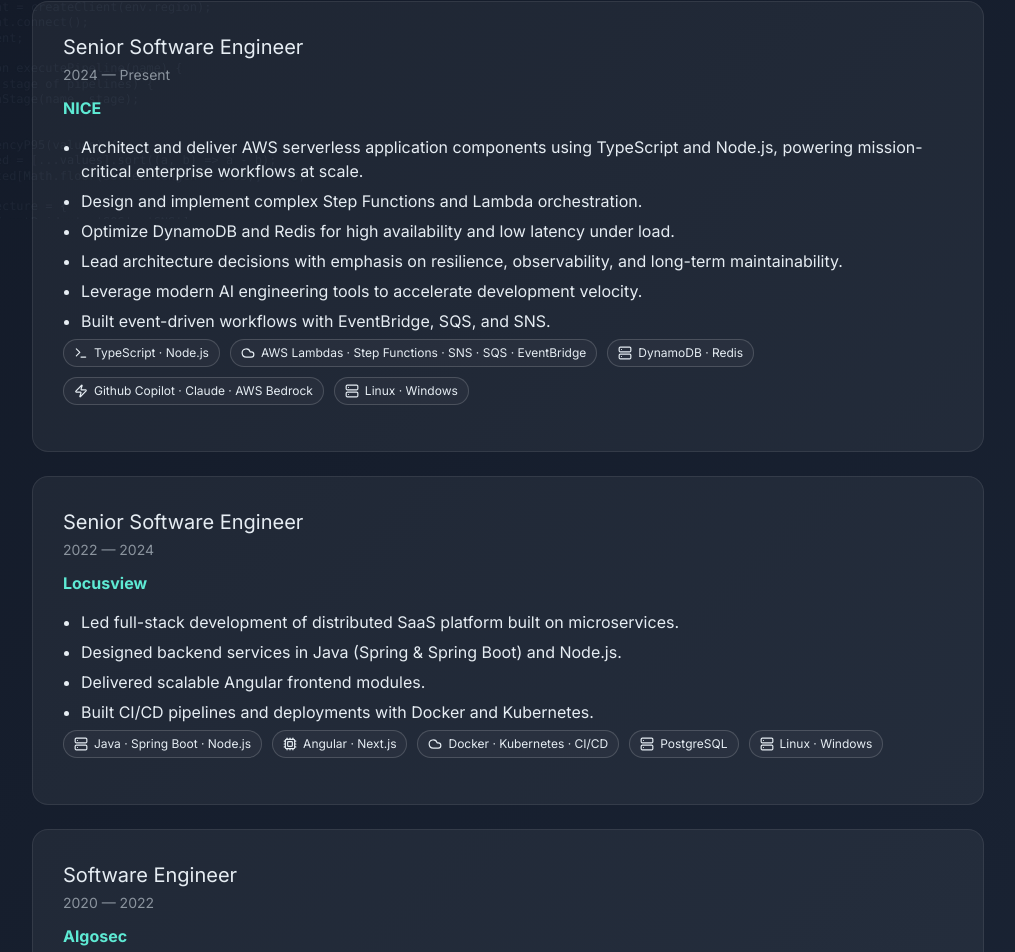
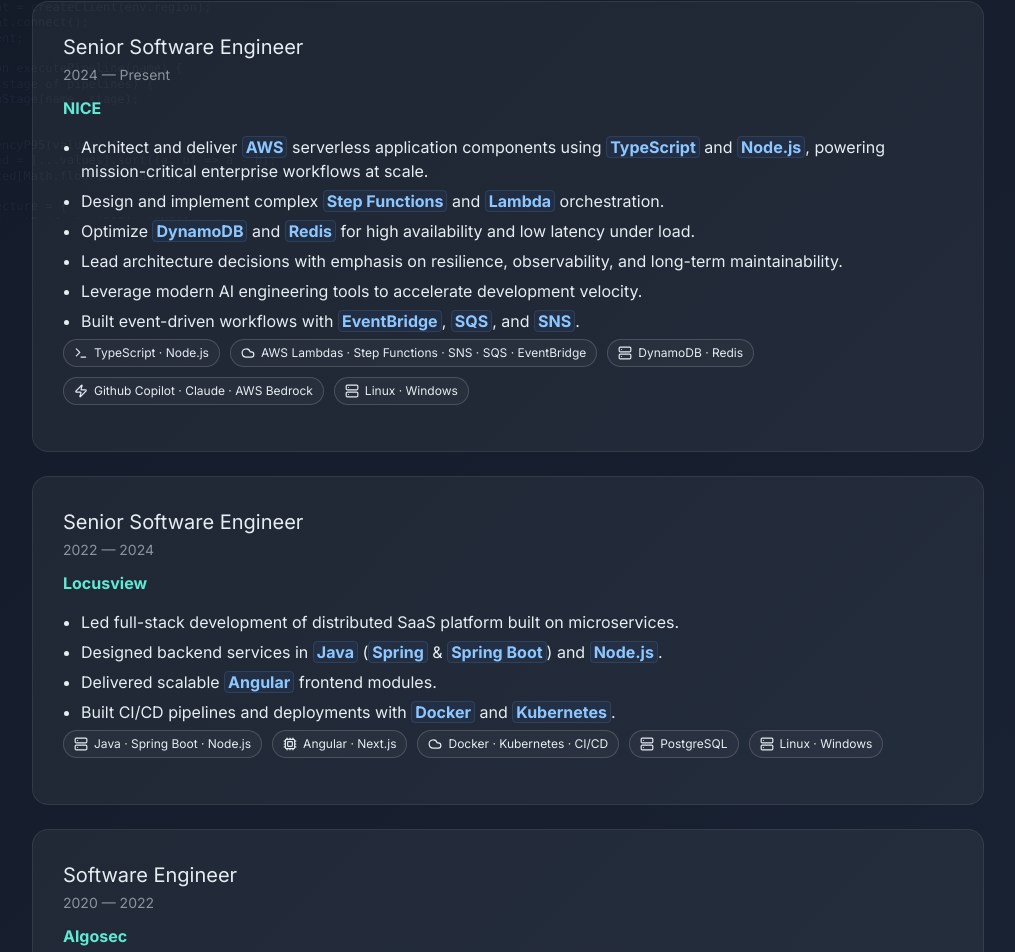
Before and after one commit to ofirdror7619/ofirdrorcv, a Next.js app: page / in a window 1280 px wide. Shown: the part 581-1533 px from the top of the page, without its empty margins (132-1147 px from the left). Built offline with nearby package versions, Linux system fonts and the light colour scheme.

Commit message:
Refine highlights and section icon alignment

```diff
--- a/app/globals.css
+++ b/app/globals.css
@@ -235,6 +235,7 @@
 
 .section-title {
   display: flex;
+  align-items: center;
   gap: 10px;
   font-size: 26px;
   margin: 0 0 20px;
@@ -326,6 +327,15 @@
   margin: 10px 0 15px 0;
   color: var(--accent);
   font-weight: 700;
+}
+
+.skill-highlight {
+  color: #8ec7ff !important;
+  font-weight: 700;
+  background: rgba(59, 130, 246, 0.06);
+  padding: 0 3px;
+  border-radius: 4px;
+  border: 1px solid rgba(142, 199, 255, 0.12);
 }
 
 .timeline-tech {
--- a/app/page.tsx
+++ b/app/page.tsx
@@ -158,12 +158,12 @@
             <span className="date">2024 — Present</span>
             <p className="company">NICE</p>
             <ul>
-              <li>Architect and deliver AWS serverless application components using TypeScript and Node.js, powering mission-critical enterprise workflows at scale.</li>
-              <li>Design and implement complex Step Functions and Lambda orchestration.</li>
-              <li>Optimize DynamoDB and Redis for high availability and low latency under load.</li>
+              <li>Architect and deliver <span className="skill-highlight">AWS</span> serverless application components using <span className="skill-highlight">TypeScript</span> and <span className="skill-highlight">Node.js</span>, powering mission-critical enterprise workflows at scale.</li>
+              <li>Design and implement complex <span className="skill-highlight">Step Functions</span> and <span className="skill-highlight">Lambda</span> orchestration.</li>
+              <li>Optimize <span className="skill-highlight">DynamoDB</span> and <span className="skill-highlight">Redis</span> for high availability and low latency under load.</li>
               <li>Lead architecture decisions with emphasis on resilience, observability, and long-term maintainability.</li>
               <li>Leverage modern AI engineering tools to accelerate development velocity.</li>
-              <li>Built event-driven workflows with EventBridge, SQS, and SNS.</li>
+              <li>Built event-driven workflows with <span className="skill-highlight">EventBridge</span>, <span className="skill-highlight">SQS</span>, and <span className="skill-highlight">SNS</span>.</li>
             </ul>
             <div className="timeline-tech">
               <span className="tech-chip"><Terminal size={14} /> TypeScript · Node.js</span>
@@ -181,9 +181,9 @@
             <p className="company">Locusview</p>
             <ul>
               <li>Led full-stack development of distributed SaaS platform built on microservices.</li>
-              <li>Designed backend services in Java (Spring & Spring Boot) and Node.js.</li>
-              <li>Delivered scalable Angular frontend modules.</li>
-              <li>Built CI/CD pipelines and deployments with Docker and Kubernetes.</li>
+              <li>Designed backend services in <span className="skill-highlight">Java</span> (<span className="skill-highlight">Spring</span> & <span className="skill-highlight">Spring Boot</span>) and <span className="skill-highlight">Node.js</span>.</li>
+              <li>Delivered scalable <span className="skill-highlight">Angular</span> frontend modules.</li>
+              <li>Built CI/CD pipelines and deployments with <span className="skill-highlight">Docker</span> and <span className="skill-highlight">Kubernetes</span>.</li>
             </ul>
             <div className="timeline-tech">
               <span className="tech-chip"><Server size={14} /> Java · Spring Boot · Node.js</span>
@@ -200,7 +200,7 @@
             <span className="date">2020 — 2022</span>
             <p className="company">Algosec</p>
             <ul>
-              <li>Developed cybersecurity & firewall automation systems in microservices environments.</li>
+              <li>Developed <span className="skill-highlight">cybersecurity</span> & firewall automation systems in <span className="skill-highlight">microservices</span> environments.</li>
               <li>Improved service reliability and maintainability across distributed components.</li>
             </ul>
             <div className="timeline-tech">
@@ -218,7 +218,7 @@
             <p className="company">AT&T</p>
             <ul>
               <li>Built large-scale production systems serving U.S. enterprise customers.</li>
-              <li>Designed distributed system components following best practices.</li>
+              <li>Designed <span className="skill-highlight">distributed systems</span> components following best practices.</li>
               <li>Collaborated with international engineering teams across time zones.</li>
             </ul>
             <div className="timeline-tech">
```
